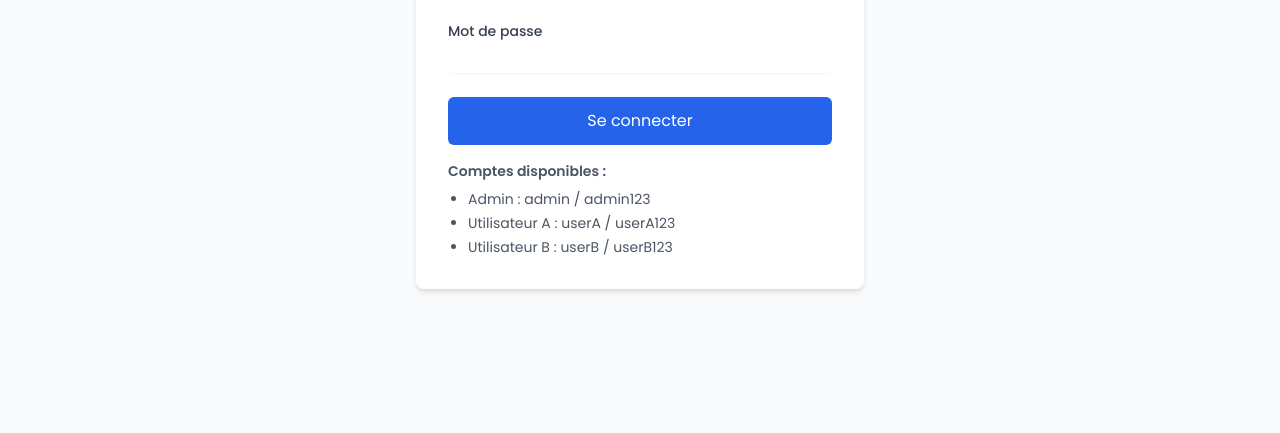
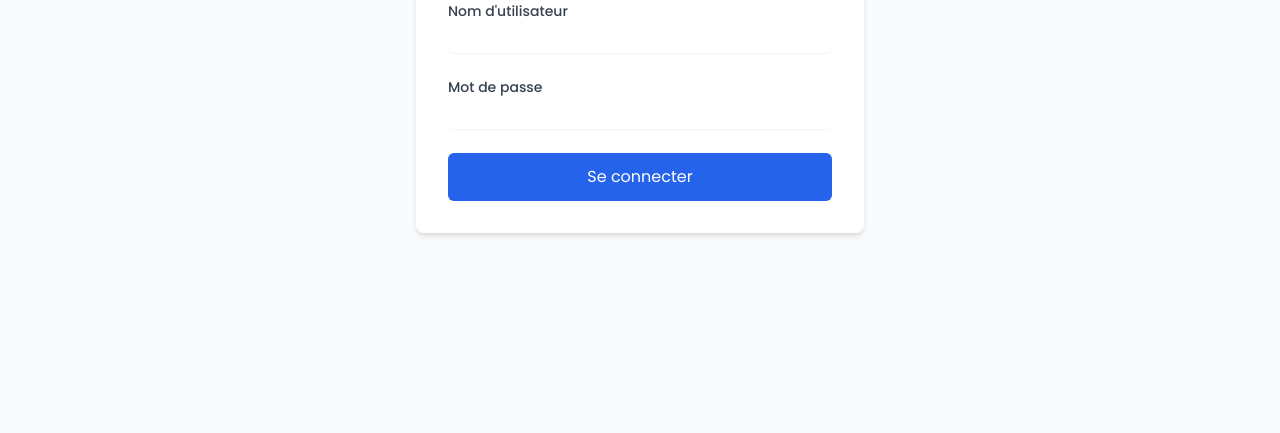
Before and after one commit to WailBounite123/blackboxai-1741301418707, a plain HTML site: page index.html in a window 1280 px wide. Shown: the part 367-800 px from the top of the page. Drawn offline with nearby package versions, Linux system fonts and the light colour scheme.

Commit message:
Add index.html 1741362565272

```diff
--- a/index.html
+++ b/index.html
@@ -26,8 +26,7 @@
                 <div>
                     <label for="username" class="block text-sm font-medium text-gray-700">Nom d'utilisateur</label>
                     <input type="text" id="username" required autocomplete="username"
-                        class="mt-2 block w-full rounded-md border-gray-300 shadow-sm focus:border-blue-500 focus:ring-blue-500"
-                        placeholder="admin, userA, ou userB">
+                        class="mt-2 block w-full rounded-md border-gray-300 shadow-sm focus:border-blue-500 focus:ring-blue-500">
                 </div>
                 <div>
                     <label for="password" class="block text-sm font-medium text-gray-700">Mot de passe</label>
@@ -39,14 +38,6 @@
                     Se connecter
                 </button>
             </form>
-            <div class="mt-4 text-sm text-gray-600">
-                <p class="mb-2"><strong>Comptes disponibles :</strong></p>
-                <ul class="list-disc pl-5 space-y-1">
-                    <li>Admin : admin / admin123</li>
-                    <li>Utilisateur A : userA / userA123</li>
-                    <li>Utilisateur B : userB / userB123</li>
-                </ul>
-            </div>
         </div>
     </div>
 
```
